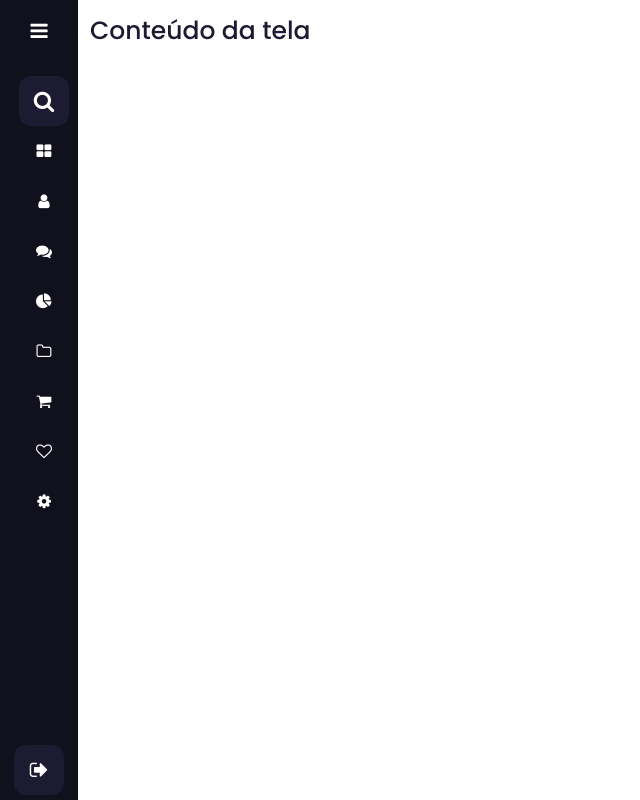
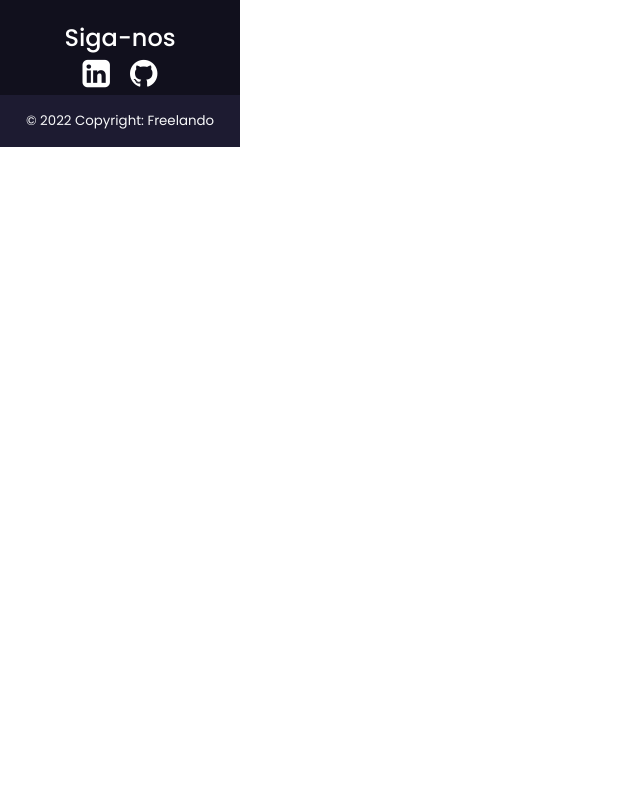
Before and after one commit to josiasveras/generation-pi-rede-social-front, an Angular app: page /entrar in a window 1280 px wide. Shown: the whole page, without its empty margins (0-640 px from the left). Built offline with nearby package versions, Linux system fonts and the light colour scheme.

Commit message:
@josiasveras [ Task: Criar Componente Rodape ]

```diff
--- a/src/app/app.component.html
+++ b/src/app/app.component.html
@@ -1,3 +1,3 @@
-<app-menu></app-menu>
-<!-- <app-rodape></app-rodape> -->
+<!-- <app-menu></app-menu> -->
+<app-rodape></app-rodape>
 <!-- <router-outlet></router-outlet> -->
--- a/src/app/rodape/rodape.component.css
+++ b/src/app/rodape/rodape.component.css
@@ -0,0 +1,43 @@
+/* Google Font Link */
+@import url('https://fonts.googleapis.com/css2?family=Poppins:wght@200;300;400;500;600;700&display=swap');
+
+*{
+    margin: 0;
+    padding: 0;
+    box-sizing: border-box;
+}
+
+footer{
+    font-family: "Poppins", sans-serif;
+    background: #11101d;
+    width: 240px;
+}
+
+.footer-copyright{
+    background: #1d1b31;
+    font-size: 10pt;
+}
+
+ul.social-network {
+    list-style: none;
+    padding: 0;
+}
+
+ul.social-network li {
+    display: inline;
+    margin: 0;
+    padding: 5px;
+}
+
+.fa{
+    color: white;
+    padding: 5px;
+}
+
+/*.fa-linkedin-square:hover {
+    color: #0072b1;
+}
+
+.fa-github:hover {
+    color: #8b8989;
+}*/
--- a/src/app/rodape/rodape.component.html
+++ b/src/app/rodape/rodape.component.html
@@ -1 +1,31 @@
-<p>rodape works!</p>
+<footer class="page-footer font-small pt-4">
+    <div class="container">
+        <div class="row">
+            <div class="col-md-12 d-flex justify-content-center">
+                <h4 class="text-white">Siga-nos</h4>
+            </div>
+        </div>
+        <div class="row">
+            <div class="col-md-12 d-flex justify-content-center">
+                <ul class="social-network">
+                    <li>
+                        <a href="https://www.linkedin.com/in/jorzias-veras-62388b127" target="_blank"
+                            class="icon-linkedin">
+                            <i class="fa fa-linkedin-square fa-2x" aria-hidden="true"></i>
+                            <!-- <i class="fa fa-linkedin fa-2x" aria-hidden="true"></i> -->
+                        </a>
+                    </li>
+                    <li>
+                        <a href="https://github.com/josiasveras" target="_blank" class="icon-github">
+                            <i class="fa fa-github fa-2x" aria-hidden="true"></i>
+                        </a>
+                    </li>
+                </ul>
+            </div>
+        </div>
+    </div>
+    <div class="footer-copyright text-center py-3">
+        <span class="text-light">© 2022 Copyright:</span>
+        <a class="text-light" target="_blank" href="https://github.com/josiasveras"> Freelando</a>
+    </div>
+</footer>
```
